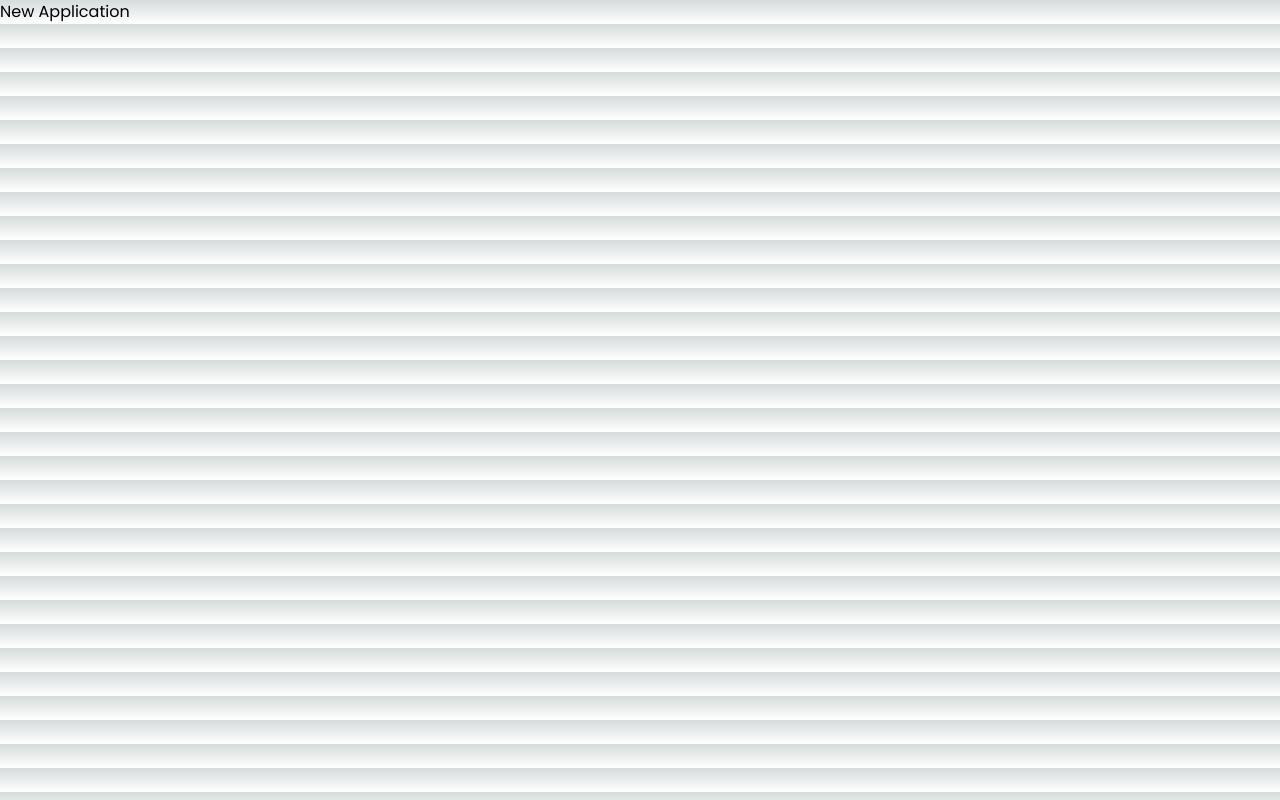
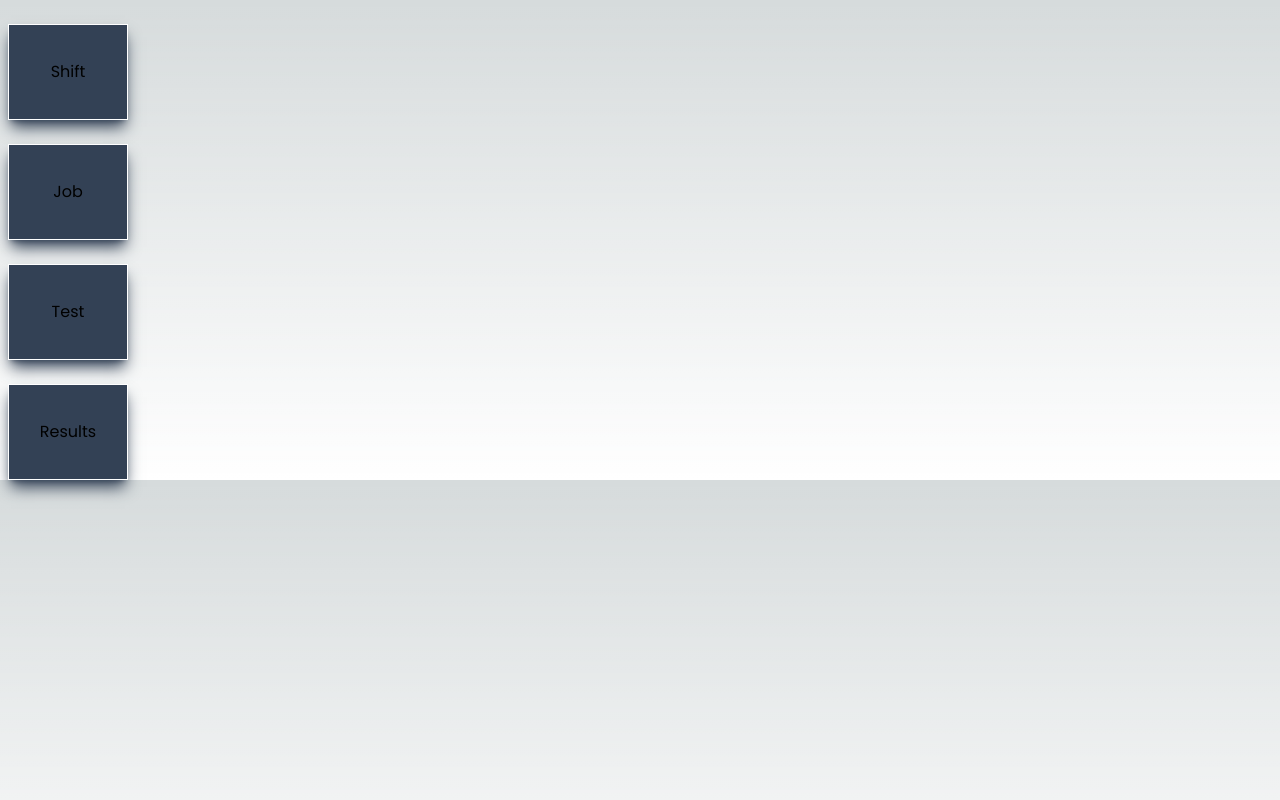
Before and after one commit to astonmedia/quality-control, a Next.js app: page / in a window 1280 px wide. Built offline with nearby package versions, Linux system fonts and the light colour scheme.

Commit message:
creating homepage layout

```diff
--- /dev/null
+++ b/src/app/components/Button.tsx
@@ -0,0 +1,17 @@
+"use client";
+import Link from "next/link";
+
+type Props = {
+  title: String;
+  href: String;
+};
+
+function Button({ title, href }: Props) {
+  return (
+    <button className="mt-6 bg-slate-700 ml-2 h-24 border border-white shadow-lg shadow-slate-700 hover:bg-slate-600 hover:shadow-lg hover:shadow-cyan-700">
+      <Link href={`/${href}`}>{title}</Link>
+    </button>
+  );
+}
+
+export default Button;
--- /dev/null
+++ b/src/app/components/Sidenav.tsx
@@ -0,0 +1,17 @@
+"use client";
+import Button from "./Button";
+
+const Sidenav = () => {
+  return (
+    <div className="">
+      <div className="flex flex-col">
+        <Button href="shift" title="Shift" />
+        <Button href="job" title="Job" />
+        <Button href="test" title="Test" />
+        <Button href="results" title="Results" />
+      </div>
+    </div>
+  );
+};
+
+export default Sidenav;
--- a/src/app/page.tsx
+++ b/src/app/page.tsx
@@ -1,7 +1,13 @@
+import Sidenav from "./components/Sidenav";
 export default function Home() {
   return (
     <main className="">
-      <div>New Application</div>
+      <div className="grid grid-cols-10">
+        <div>
+          <Sidenav />
+        </div>
+        <div className="col-span-9"></div>
+      </div>
     </main>
   );
 }
```
